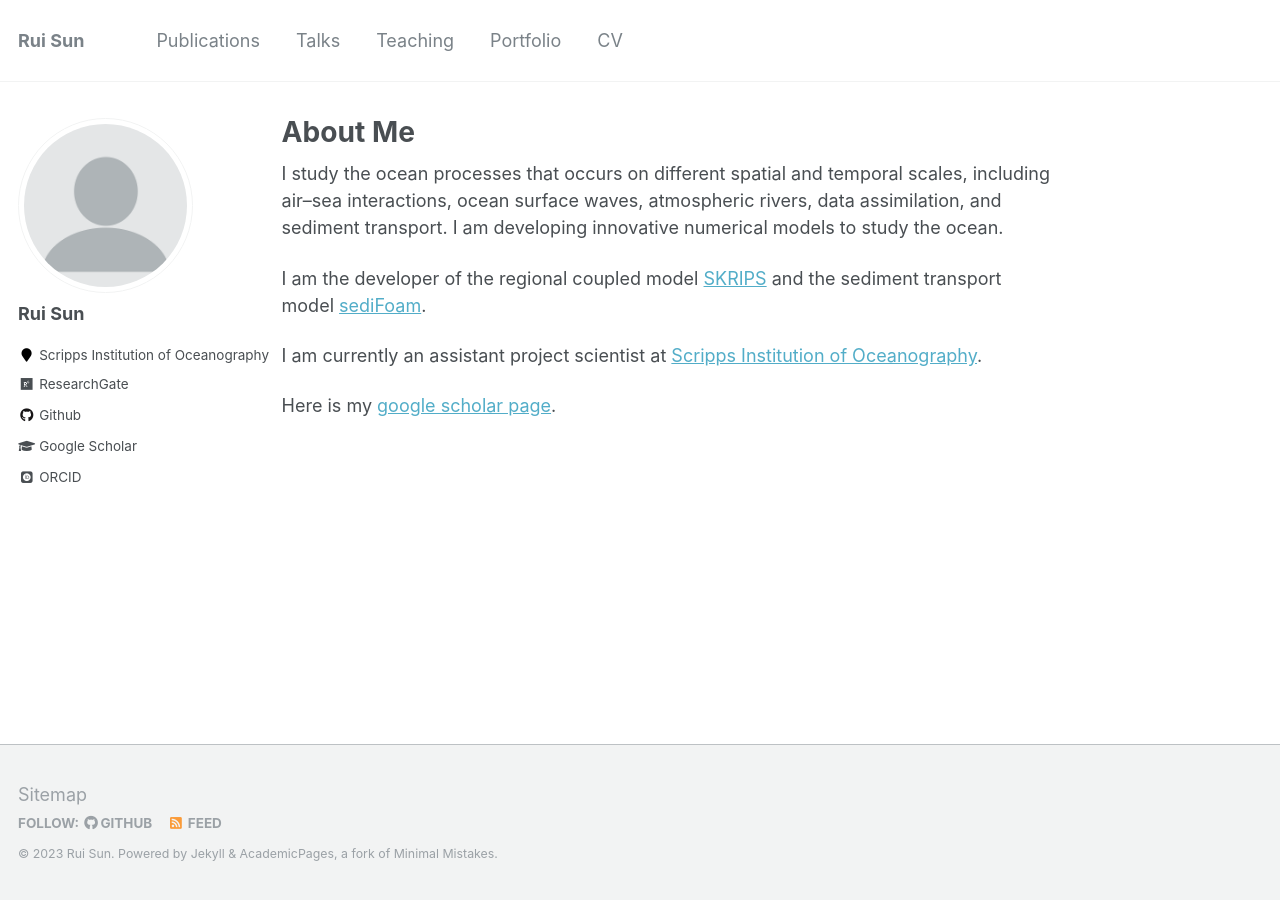
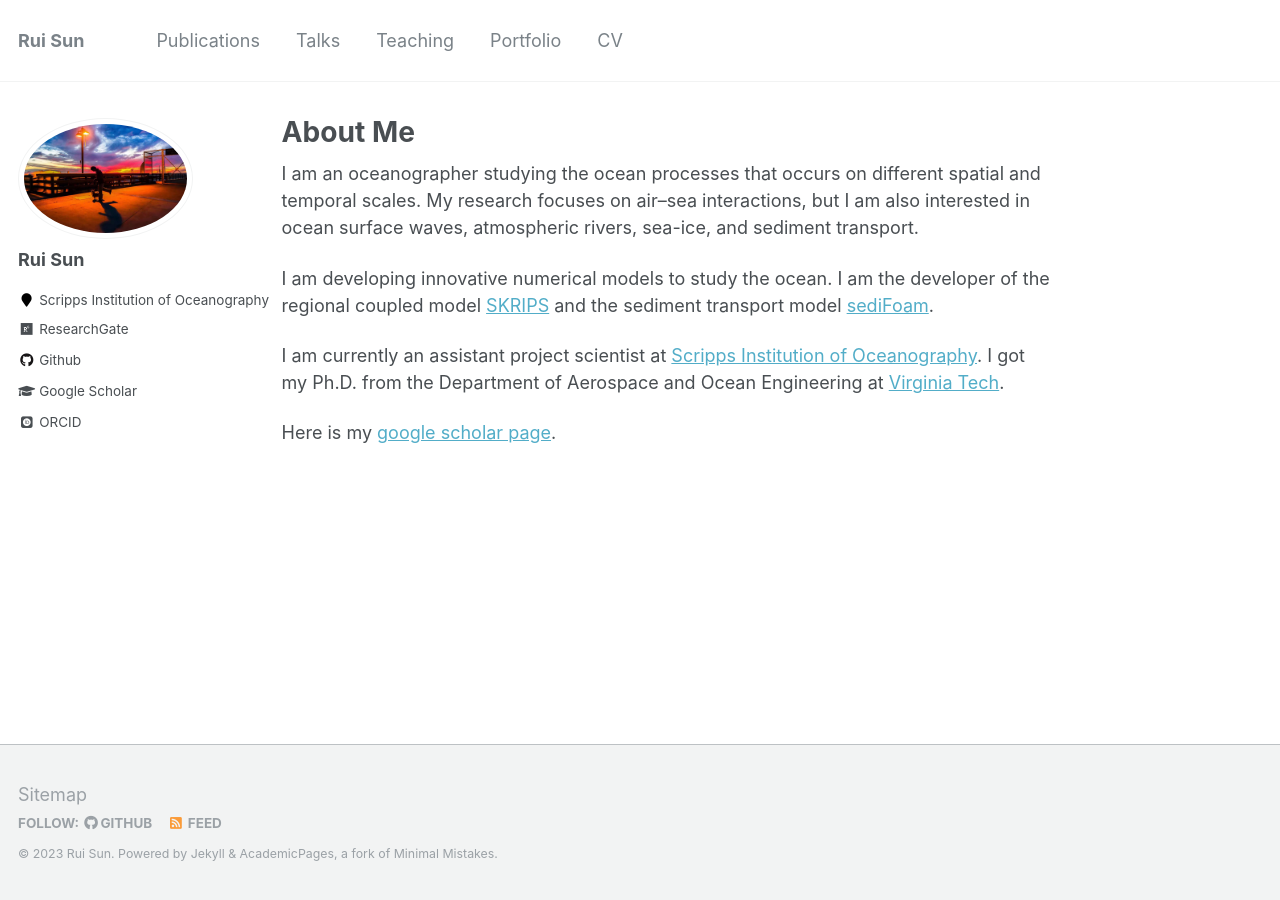
Before and after one commit to iurnus/iurnus.github.io, a Jekyll site: the page built from _pages/about.md, in a window 1280 px wide. Built offline with Jekyll 4.4.1, drawn with Linux system fonts in a browser that asks for light colours; some web fonts are replaced.

Commit message:
added the profile photo

```diff
--- a/_pages/about.md
+++ b/_pages/about.md
@@ -8,17 +8,19 @@ redirect_from:
   - /about.html
 ---
 
-I study the ocean processes that occurs on different spatial and temporal
-scales, including air--sea interactions, ocean surface waves, atmospheric
-rivers, data assimilation, and sediment transport. I am developing innovative
-numerical models to study the ocean.
+I am an oceanographer studying the ocean processes that occurs on different
+spatial and temporal scales. My research focuses on air--sea interactions, but
+I am also interested in ocean surface waves, atmospheric rivers, sea-ice, and
+sediment transport.
 
-I am the developer of the regional coupled model
+I am developing innovative numerical models to study the ocean. I am the
+developer of the regional coupled model
 [SKRIPS](https://github.com/iurnus/scripps_kaust_model) and the sediment
 transport model [sediFoam](https://github.com/xiaoh/sediFoam).
 
 I am currently an assistant project scientist at [Scripps Institution of
-Oceanography](https://scripps.ucsd.edu/).
+Oceanography](https://scripps.ucsd.edu/). I got my Ph.D. from the Department of
+Aerospace and Ocean Engineering at [Virginia Tech](https://www.aoe.vt.edu/).
 
 Here is my [google scholar
 page](https://scholar.google.com/citations?user=nVZ5rtQAAAAJ).
```
Also changed, not shown: images/profile.png, images/profile_temp.png (added).
